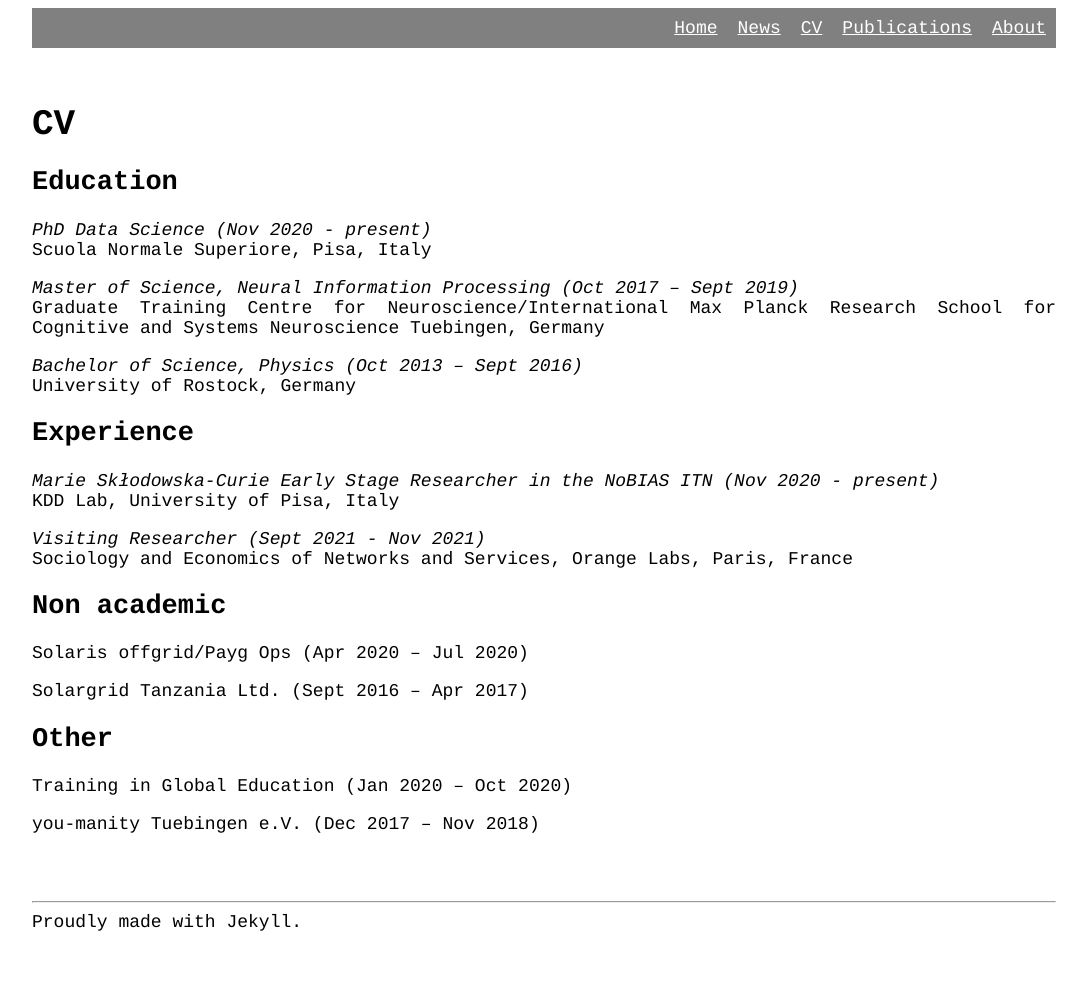
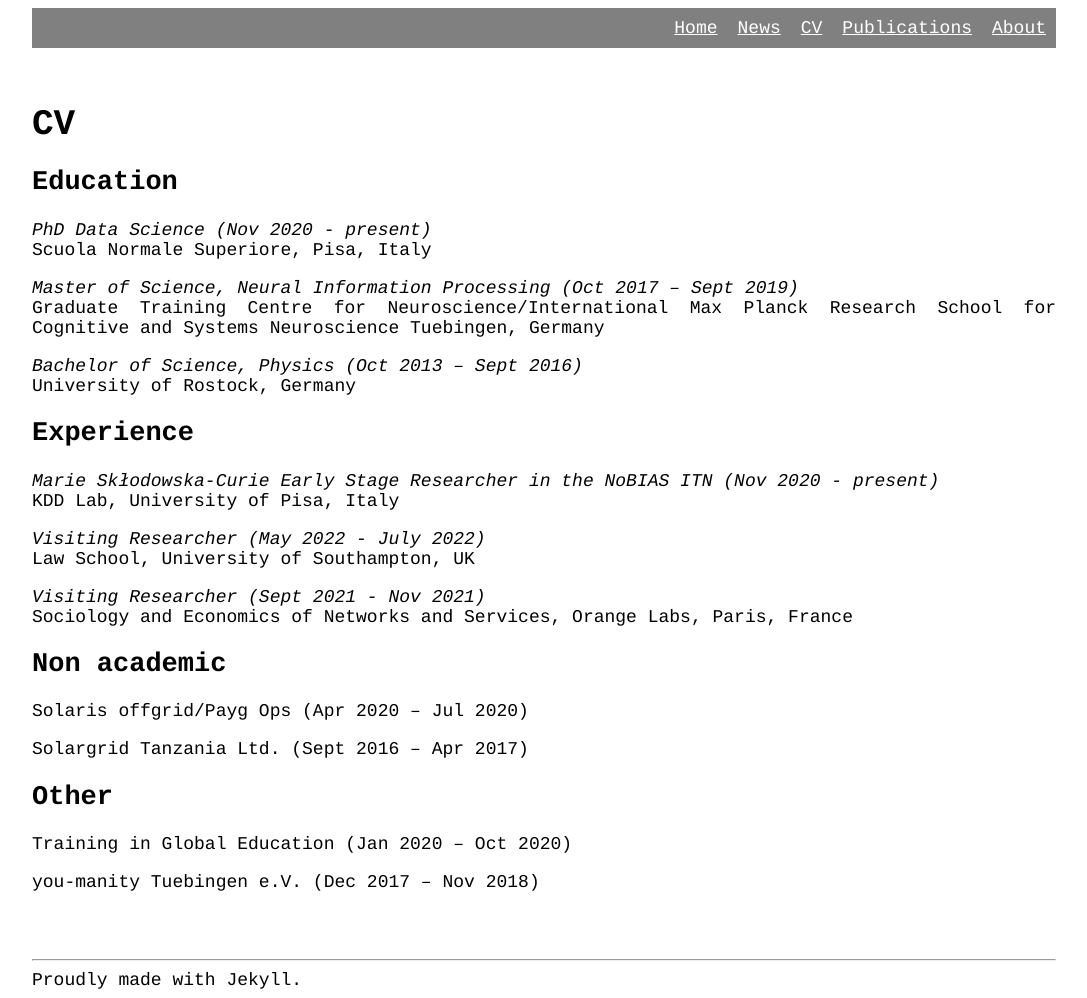
Before and after one commit to lstate/lstate.github.io, a Jekyll site: the page built from _pages/cv.markdown, in a window 1280 px wide. Shown: the whole page, without its empty margins (96-1183 px from the left). Built offline with Jekyll 4.4.1, drawn with Linux system fonts in a browser that asks for light colours; before the commit the page ends 940 px from its top, so only the background shows below that.

Commit message:
update CV

```diff
--- a/_pages/cv.markdown
+++ b/_pages/cv.markdown
@@ -26,6 +26,9 @@ University of Rostock, Germany
 *Marie Skłodowska-Curie Early Stage Researcher in the NoBIAS ITN (Nov 2020 - present)* \\
 KDD Lab, University of Pisa, Italy
 
+*Visiting Researcher (May 2022 - July 2022)* \\
+Law School, University of Southampton, UK
+
 *Visiting Researcher (Sept 2021 - Nov 2021)* \\
 Sociology and Economics of Networks and Services, Orange Labs, Paris, France
 
```
